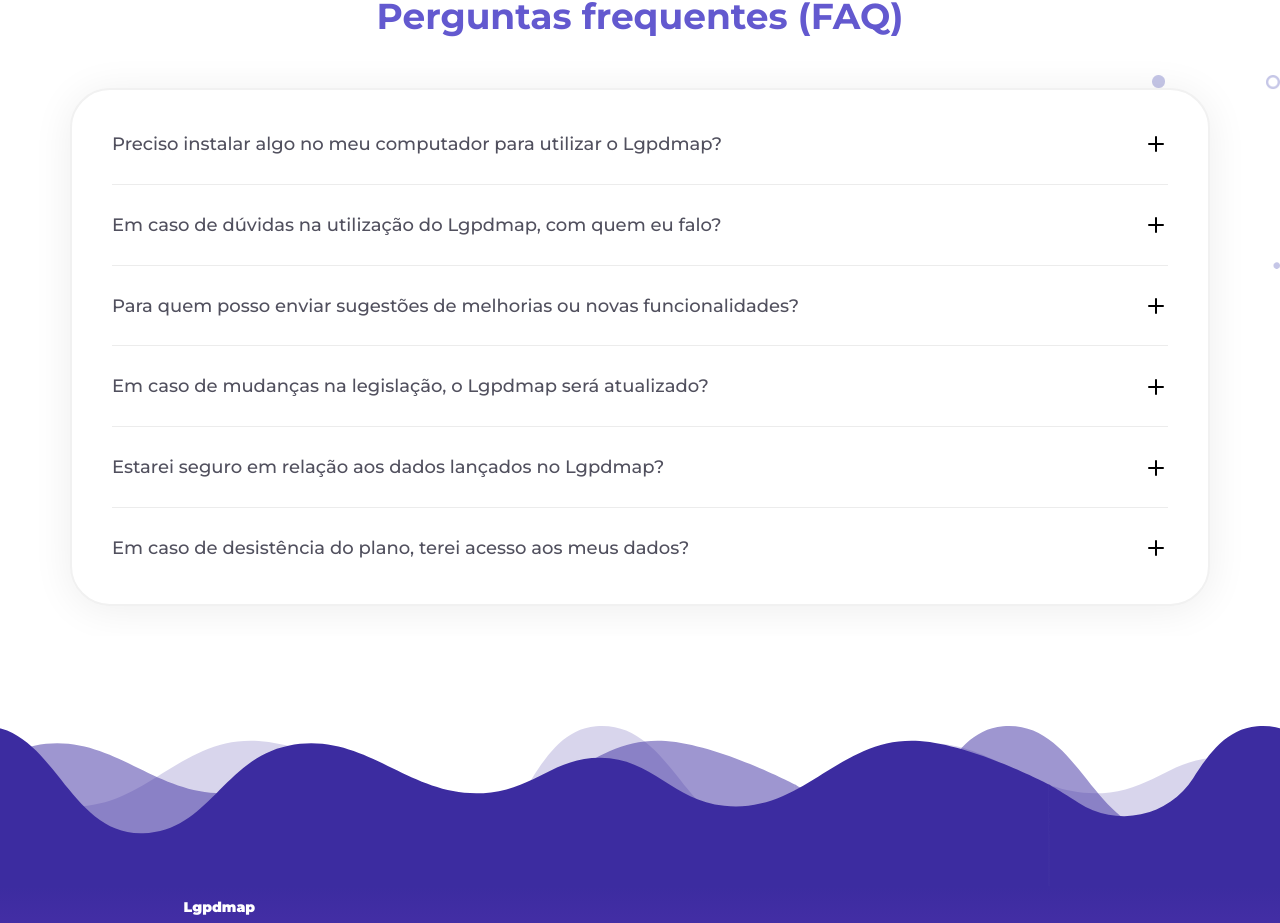
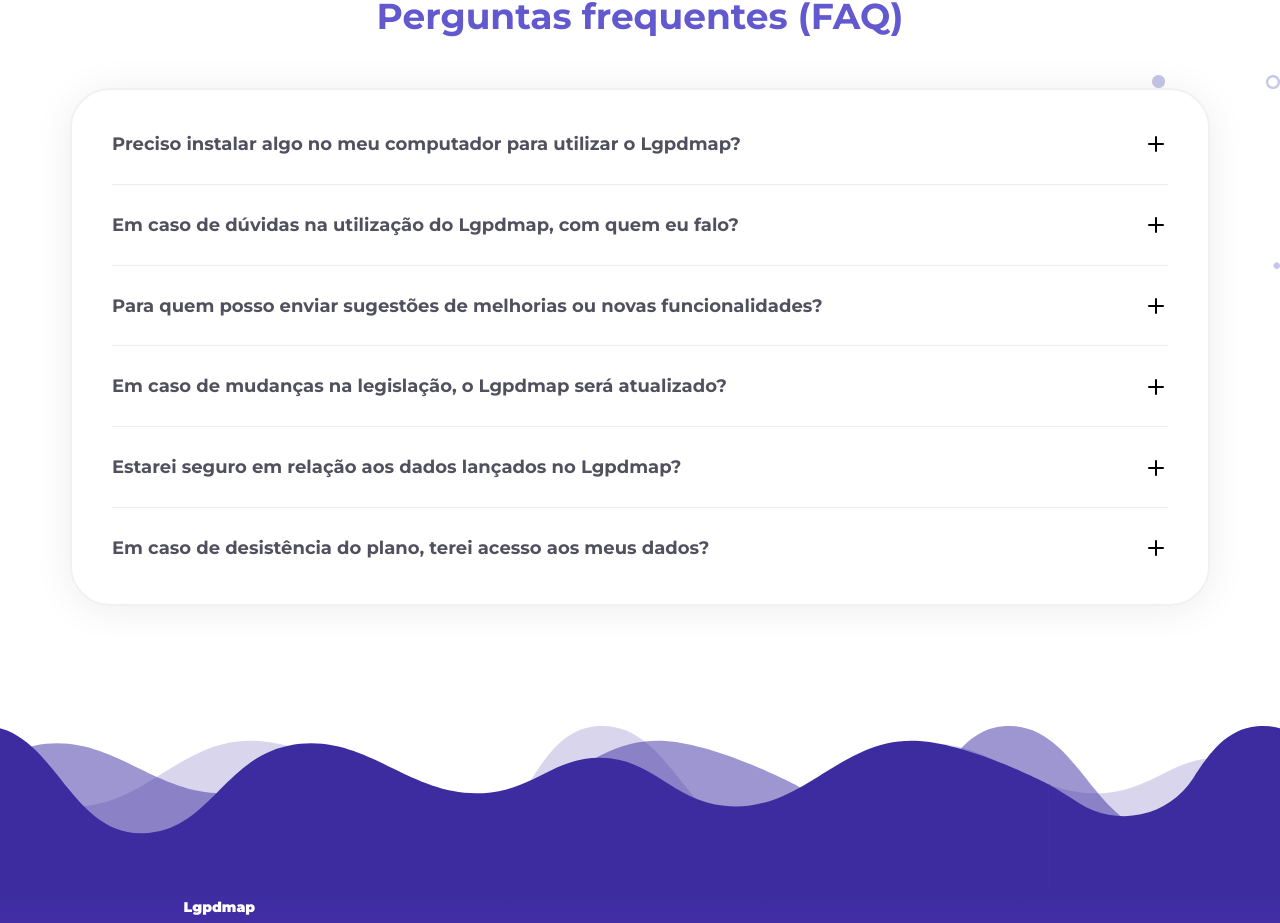
Before and after one commit to evlvs/lgpdmap, a Next.js app: page /plans in a window 1280 px wide. Shown: the part 5732-6655 px from the top of the page. Built offline with nearby package versions, Linux system fonts and the light colour scheme.

Commit message:
font-weight 700 FAQ accordionbody

```diff
--- a/src/components/FAQ/styles.module.scss
+++ b/src/components/FAQ/styles.module.scss
@@ -64,7 +64,7 @@
         padding: 25px 0;
 
         h3 {
-          font-weight: 500;
+          font-weight: 700;
           color: #51505e;
         }
       }
@@ -133,7 +133,7 @@
           padding: 0;
 
           &.active {
-            padding: 10px 0;
+            padding: 20px 0;
           }
         }
       }
```
